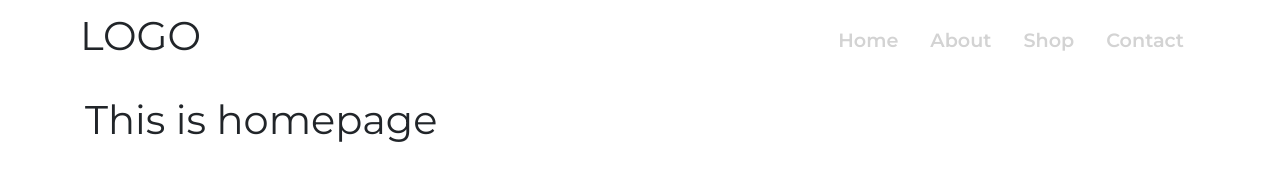
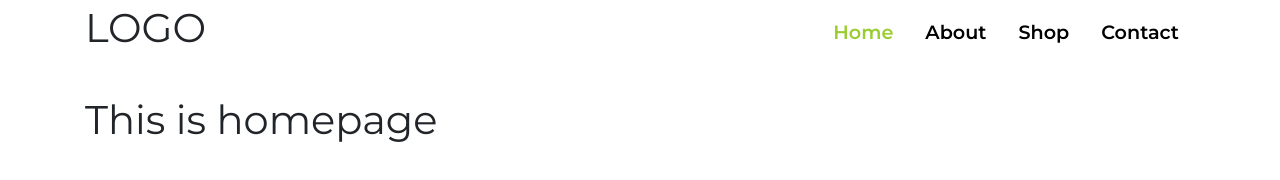
Before and after one commit to Fotinovski/jQuery-one-page-faker, a website: page index.html in a window 1280 px wide. Shown: the top 180 px of the page. Drawn offline with nearby package versions, Linux system fonts and the light colour scheme.

Commit message:
add aditional header futures

```diff
--- a/index.html
+++ b/index.html
@@ -29,7 +29,8 @@
     <link rel="stylesheet" href="./css/style.css" />
   </head>
   <body>
-    <section class="header ">
+    <section class="header">
+      <div class="container mx-auto">
         <div>
           <h1>LOGO</h1>
         </div>
@@ -48,29 +49,35 @@
           <a href="#shop" id="pageThree" class="nav__link" data-webpage="page3">
             <span class="nav__text">Shop</span>
           </a>
-        <a href="#contact" id="pageFour" class="nav__link" data-webpage="page4">
+          <a
+            href="#contact"
+            id="pageFour"
+            class="nav__link"
+            data-webpage="page4"
+          >
             <span class="nav__text">Contact</span>
           </a>
         </nav>
+      </div>
     </section>
 
     <section #home-page class="webpage home-page" id="page1">
-      <div class="container ">
+      <div class="container">
         <h1>This is homepage</h1>
       </div>
     </section>
     <section #about-page class="webpage about-page" id="page2">
-      <div class="container ">
+      <div class="container">
         <h1>This is about</h1>
       </div>
     </section>
     <section #shop-page class="webpage shop-page" id="page3">
-      <div class="container ">
+      <div class="container">
         <h1>This is shop</h1>
       </div>
     </section>
     <section #contact-page class="webpage contact-page" id="page4">
-      <div class="container ">
+      <div class="container">
         <form
           class="col-md-6 mx-auto pt-5"
           id="contactForm"
--- a/javascript/jquery.js
+++ b/javascript/jquery.js
@@ -7,8 +7,8 @@ $(document).ready(function () {
     })
 
     $('.nav a').click(function () {
-        $('a').removeClass("active");
-        $(this).addClass("active");
+        $('a').removeClass("nav__link--active");
+        $(this).addClass("nav__link--active");
     });
 
     var target = window.location.hash;
@@ -28,3 +28,15 @@ $(document).ready(function () {
     }
 
   });
+
+  //***********************
+
+  $(function() {
+    $(window).on("scroll", function() {
+        if($(window).scrollTop() > 10) {
+            $(".header").addClass("active-nav");
+        } else {
+           $(".header").removeClass("active-nav");
+        }
+    });
+});
--- a/scss/main.scss
+++ b/scss/main.scss
@@ -24,32 +24,58 @@ body {
 
 /* Hide scrollbar for IE, Edge and Firefox */
 .example {
-  -ms-overflow-style: none;  /* IE and Edge */
-  scrollbar-width: none;  /* Firefox */
+  -ms-overflow-style: none; /* IE and Edge */
+  scrollbar-width: none; /* Firefox */
 }
 //var
 
-$pd:6rem;
+$pd: 6rem;
 
 //NAVIGATION
 
 .header {
   background-color: transparent;
-  padding: 0 5rem;
-  width: 100vw;
-  margin: 0 auto;
-  height: 5rem;
+  transition: all 0.3s ease-in;
+  height: 4rem;
+  padding: .5rem 0;
+  width: 100%;
+  position: fixed;
+  align-items: center;
+  display: flex;
+    justify-content: space-between;
+  div {
     display: flex;
     justify-content: space-between;
     align-items: center;
-    position: fixed;
     .nav {
       &__link {
         text-decoration: none;
-      color: lightgrey;
+        color:black;
         padding: 1rem;
         font-weight: 600;
         font-size: 1.2rem;
+        &--active{
+          color: yellowgreen;
+        }
+      }
+    }
+  }
+}
+.active-nav {
+  transition: all 0.3s ease-in;
+  height: 3.5rem;
+  padding: .5rem 0;
+  background-color: black;
+  div {
+    .nav__link {
+      color: white;
+      &--active {
+        color: darken(yellow, 10%);
+      }
+    }
+    h1 {
+      color: white;
+      font-weight: bold;
     }
   }
 }
@@ -58,34 +84,27 @@ $pd:6rem;
 
 .home-page {
   overflow: hidden;
-  background: url("../images/home-bg.jpg");
-  background-position: center;
-  background-repeat: no-repeat;
-  background-size: cover;
-  width: 100vw;
-  height: 100vh;
+
+  height: 200vh;
   padding-top: $pd;
 }
 
-.about-page{
+.about-page {
   background-color: azure;
-  width: 100vw;
-  height: 100vh;
+  height: 200vh;
   padding-top: $pd;
 }
 
-.shop-page{
+.shop-page {
   background-color: beige;
-width: 100vw;
-  height: 100vh;
+  height: 110vh;
   padding-top: $pd;
 }
-.contact-page{
+.contact-page {
   background-color: blanchedalmond;
-width: 100vw;
-  height: 100vh;
+  height: 110vh;
   padding-top: $pd;
-  label{
+  label {
     font-size: 1rem;
   }
 }
```
Also changed, not shown: css/style.css. Lines whose indentation alone changed are shown as unchanged.
